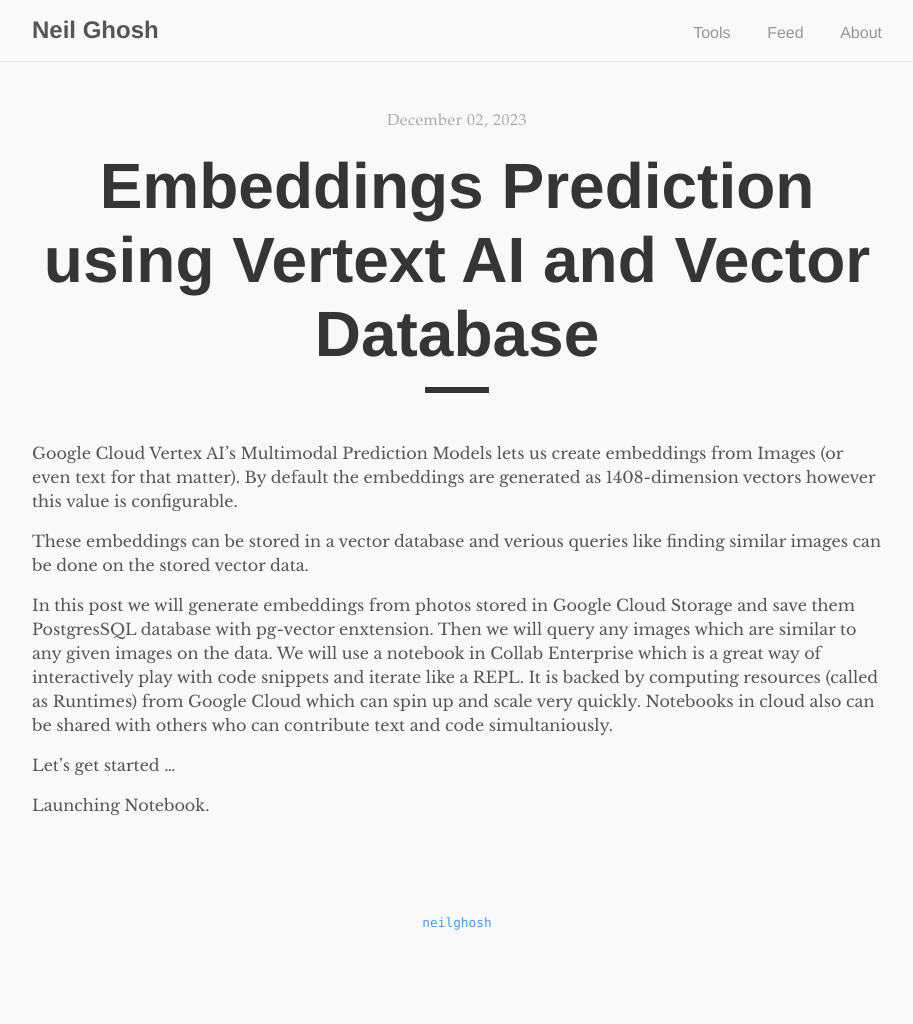
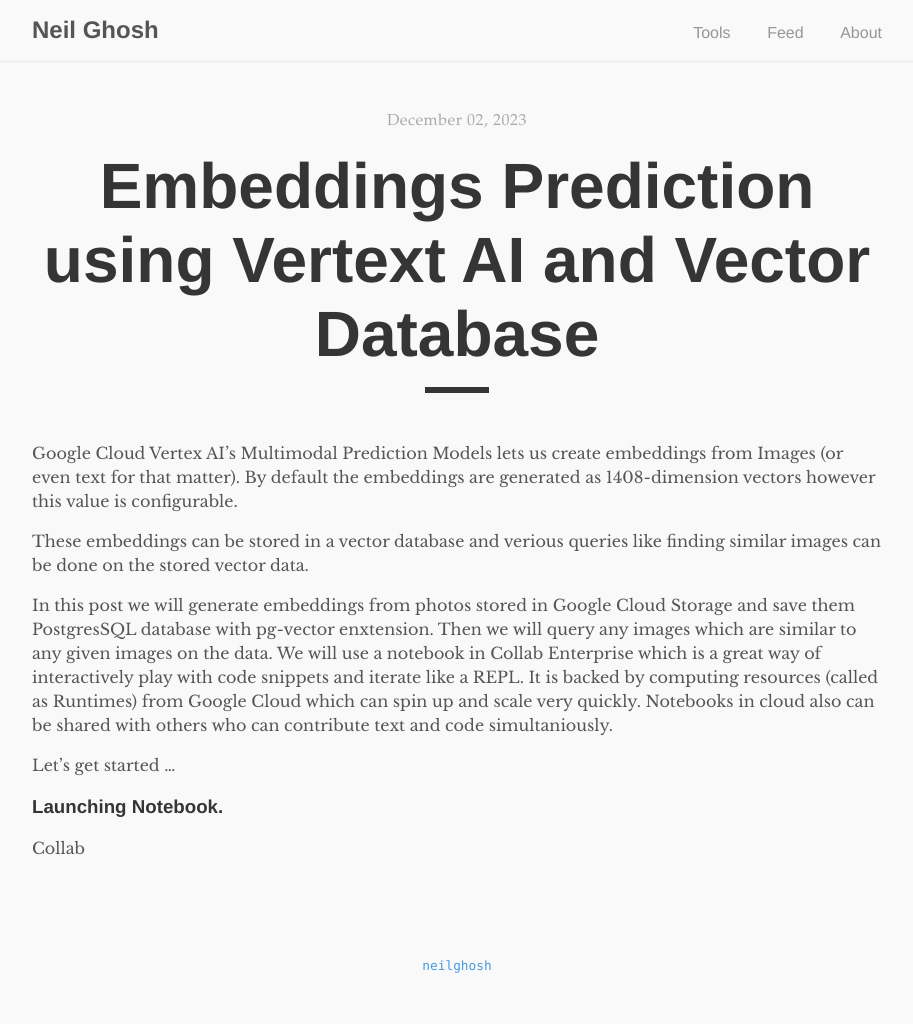
Before and after one commit to neilghosh/neilghosh.github.io, a Jekyll site: the page built from _posts/2023/2023-12-02-embeddings-prediction-using-vertext-ai-and-vector-database.md.md, in a window 1280 px wide. Shown: the whole page, without its empty margins (183-1096 px from the left). Built offline with Jekyll 4.4.1, drawn with Linux system fonts in a browser that asks for light colours; before the commit the page ends 980 px from its top, so only the background shows below that.

Commit message:
_posts/2023/2023-12-02-embeddings-prediction-using-vertext-ai-and-vector-database.md.md updated from https://stackedit.io/

```diff
--- a/_posts/2023/2023-12-02-embeddings-prediction-using-vertext-ai-and-vector-database.md.md
+++ b/_posts/2023/2023-12-02-embeddings-prediction-using-vertext-ai-and-vector-database.md.md
@@ -11,7 +11,8 @@
 
 Let's get started ...
 
-Launching Notebook.
+### Launching Notebook.
+Collab
 <!--stackedit_data:
-eyJoaXN0b3J5IjpbMTE1Nzg0OTc4MSw3NjE4MTAwMDRdfQ==
+eyJoaXN0b3J5IjpbLTIxMTcwNTcxNTEsNzYxODEwMDA0XX0=
 -->
```
